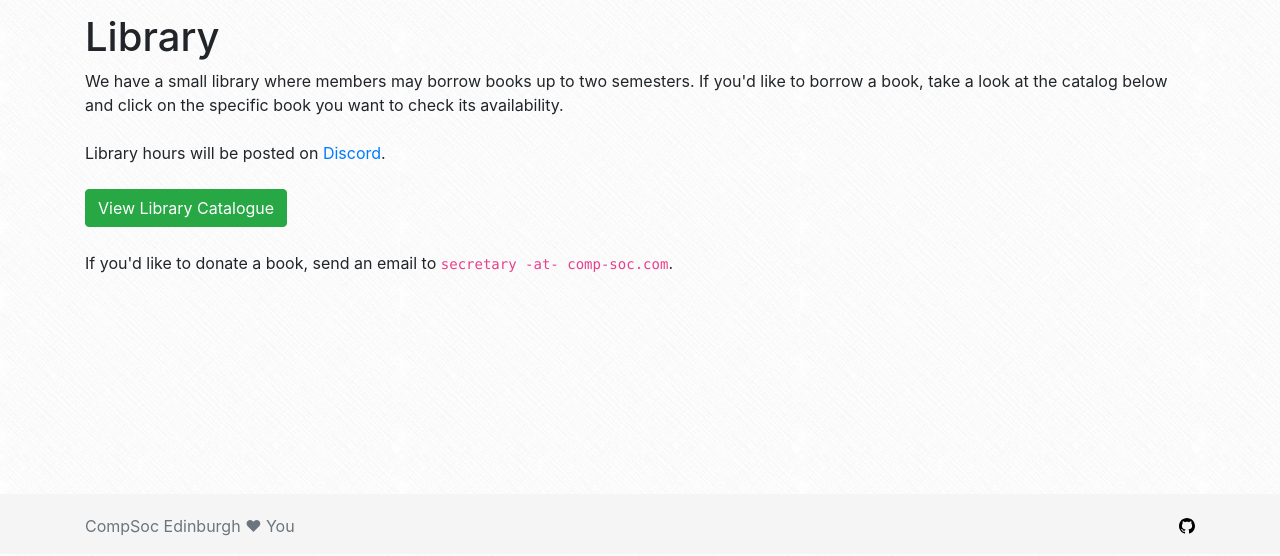
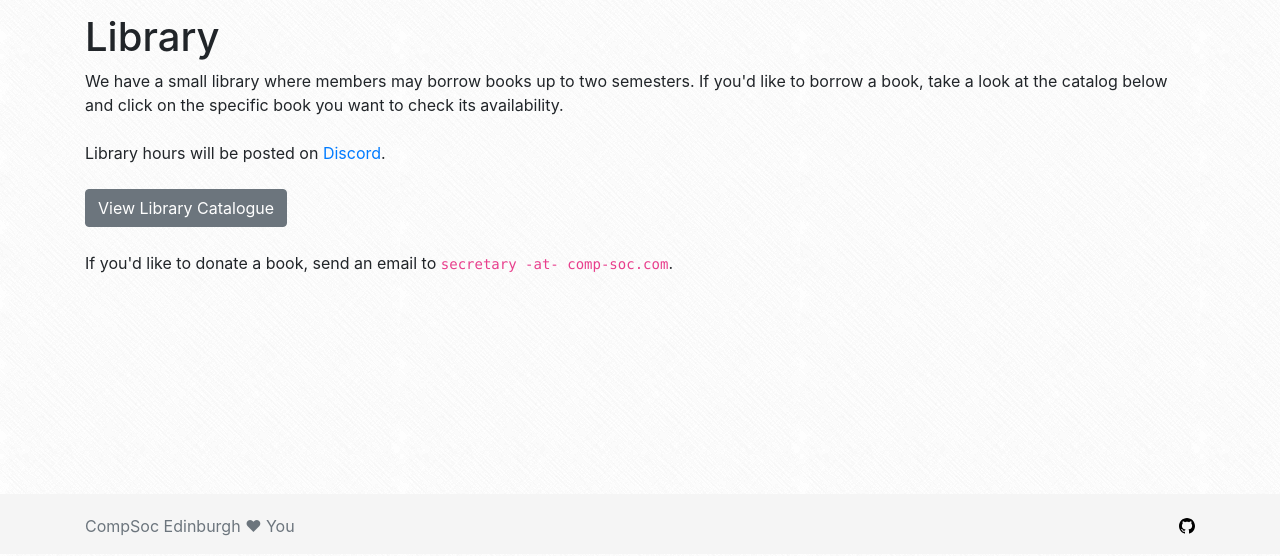
Before and after one commit to compsoc-edinburgh/website, a Jekyll site: the page built from _pages/library.html, in a window 1280 px wide. Shown: the part 346-902 px from the top of the page. Built offline with Jekyll 4.4.1, drawn with Linux system fonts in a browser that asks for light colours; nearby versions of some CDN libraries.

Commit message:
Change library catalogue button to be gray

```diff
--- a/_pages/library.html
+++ b/_pages/library.html
@@ -7,6 +7,6 @@ We have a small library where members may borrow books up to two semesters. If y
 
 Library hours will be posted on <a href="{{ site.baseurl }}/chat" title="Click to see methods to connect to Discord">Discord</a>.<br><br>
 
-<a href="https://compsocedinburgh.librarika.com/search/catalogs" class="btn btn-success" title="Click to view the library catalogue">View Library Catalogue</a><br><br>
+<a href="https://compsocedinburgh.librarika.com/search/catalogs" class="btn btn-secondary" title="Click to view the library catalogue">View Library Catalogue</a><br><br>
 
 If you'd like to donate a book, send an email to <code>secretary -at- comp-soc.com</code>.
```
